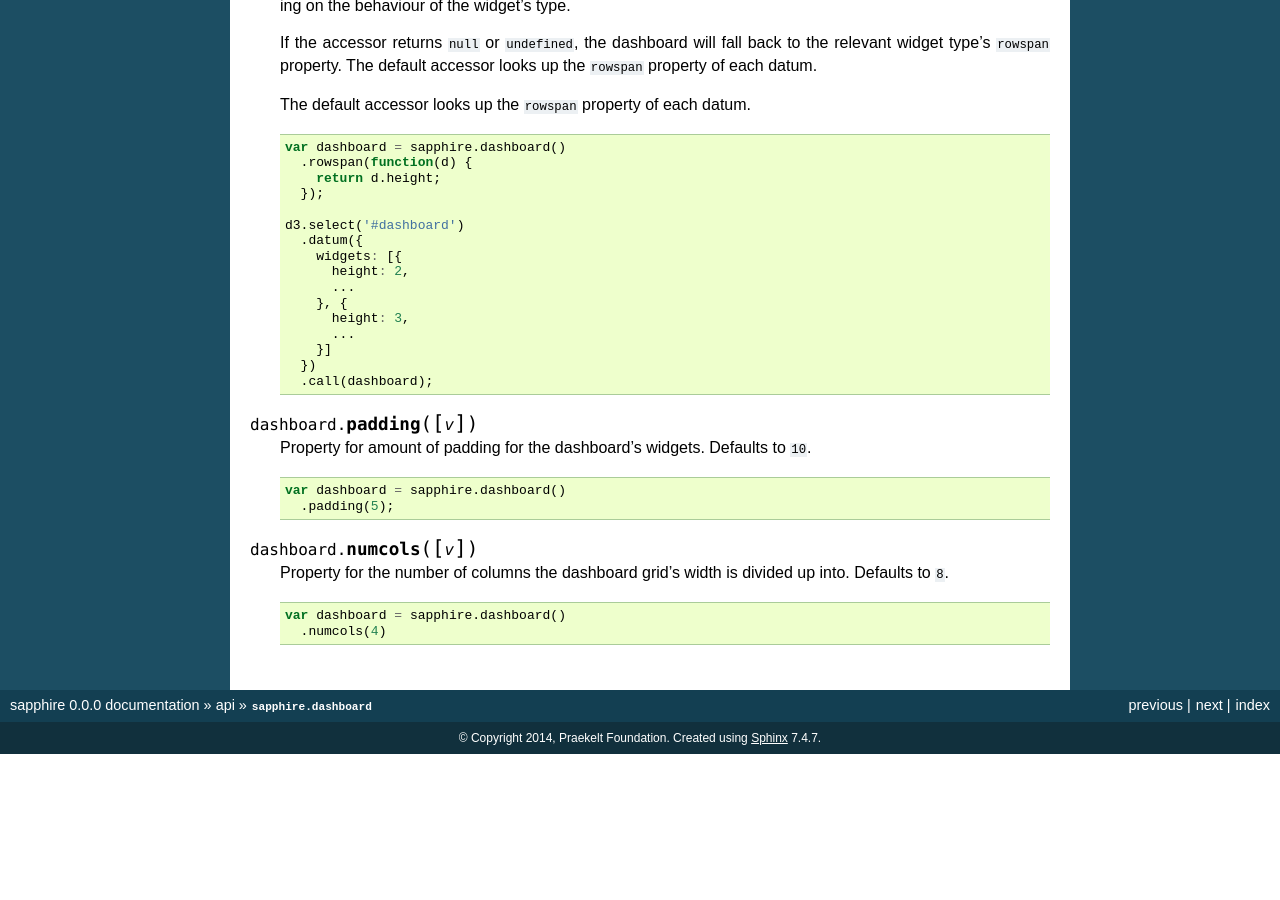
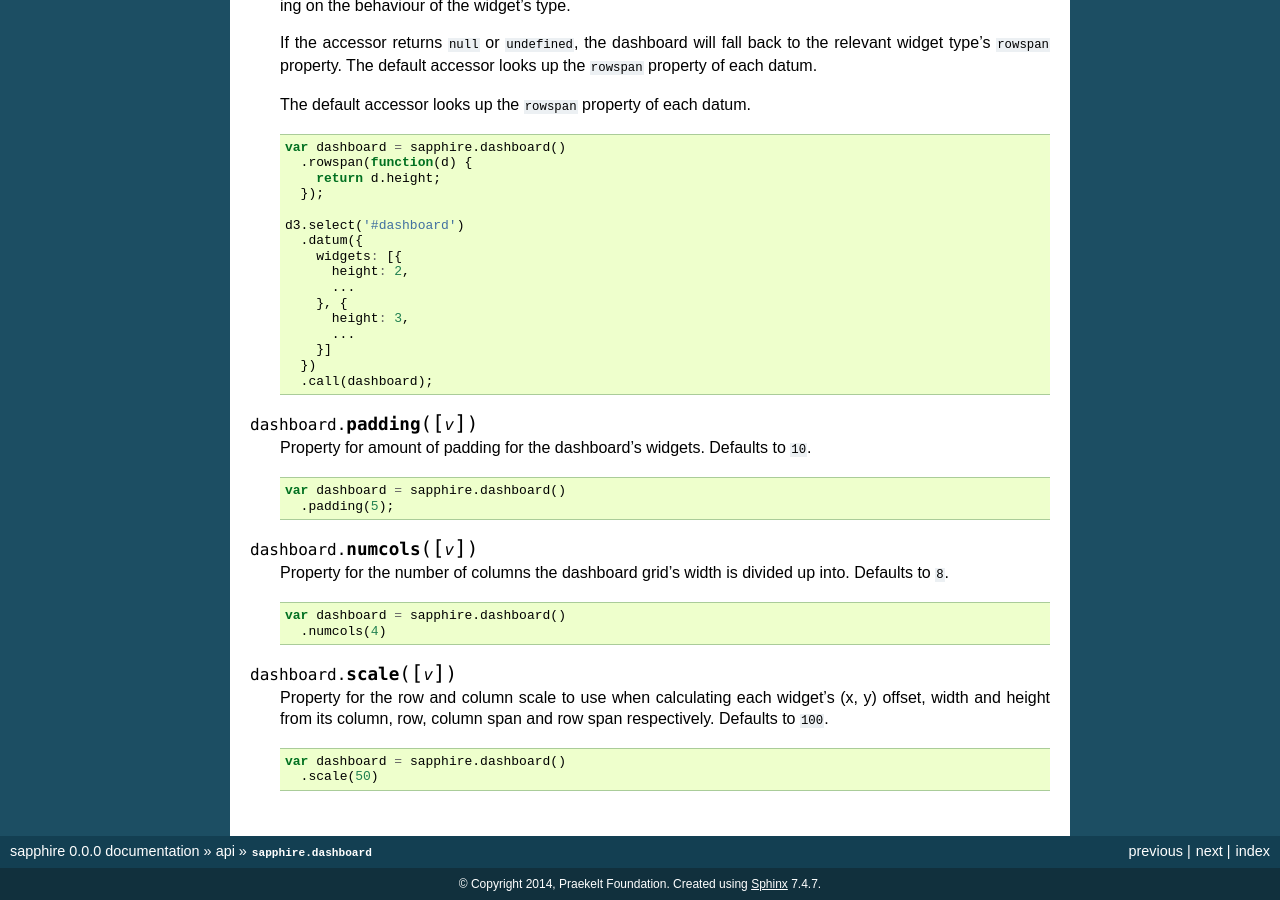
Before and after one commit to praekelt/sapphire, a Sphinx documentation site: the page built from docs/api/dashboard.rst, in a window 1280 px wide and 900 px high, scrolled down 3634 px. Built offline with Sphinx 7.4.7, drawn with Linux system fonts in a browser that asks for light colours; pages that are not in the unit, such as notebooks, are missing from menus; before the commit the page ends 4388 px from its top, so only the background shows below that.

Commit message:
Document dashboard.scale()

```diff
--- a/docs/api/dashboard.rst
+++ b/docs/api/dashboard.rst
@@ -301,5 +301,17 @@ Component for drawing a dashboard of widgets laid out in a grid.
       .numcols(4)
 
 
+.. function:: dashboard.scale([v])
+
+  Property for the row and column scale to use when calculating each widget's
+  (x, y) offset, width and height from its column, row, column span and row
+  span respectively. Defaults to ``100``.
+
+  .. code-block:: javascript
+
+    var dashboard = sapphire.dashboard()
+      .scale(50)
+
+
 .. _d3.select: https://github.com/mbostock/d3/wiki/Selections#selecting-elements
 .. _d3.map: https://github.com/mbostock/d3/wiki/Arrays#maps
```
